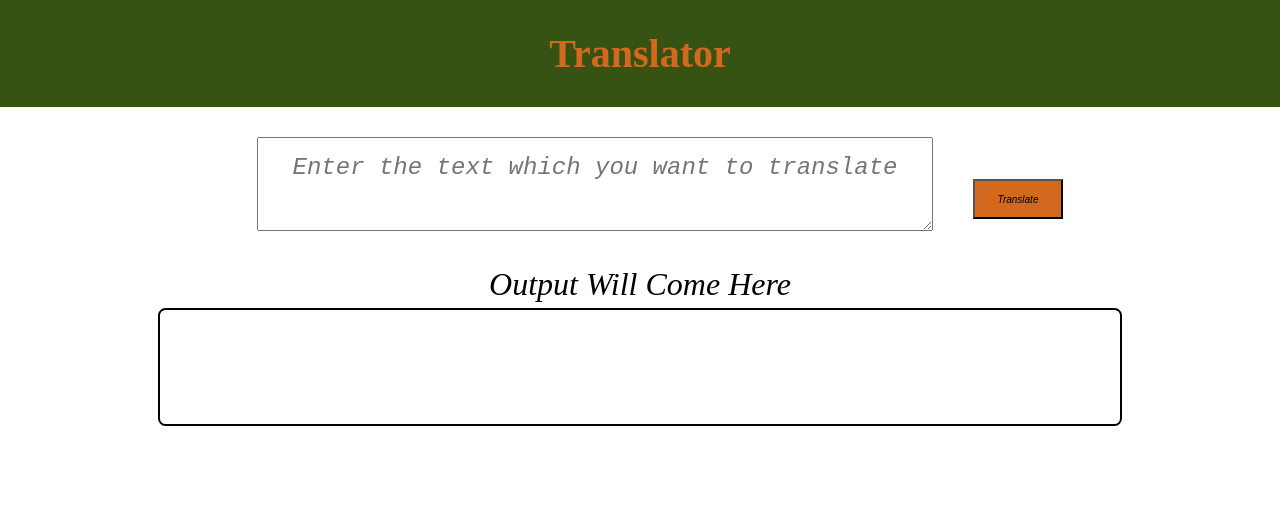
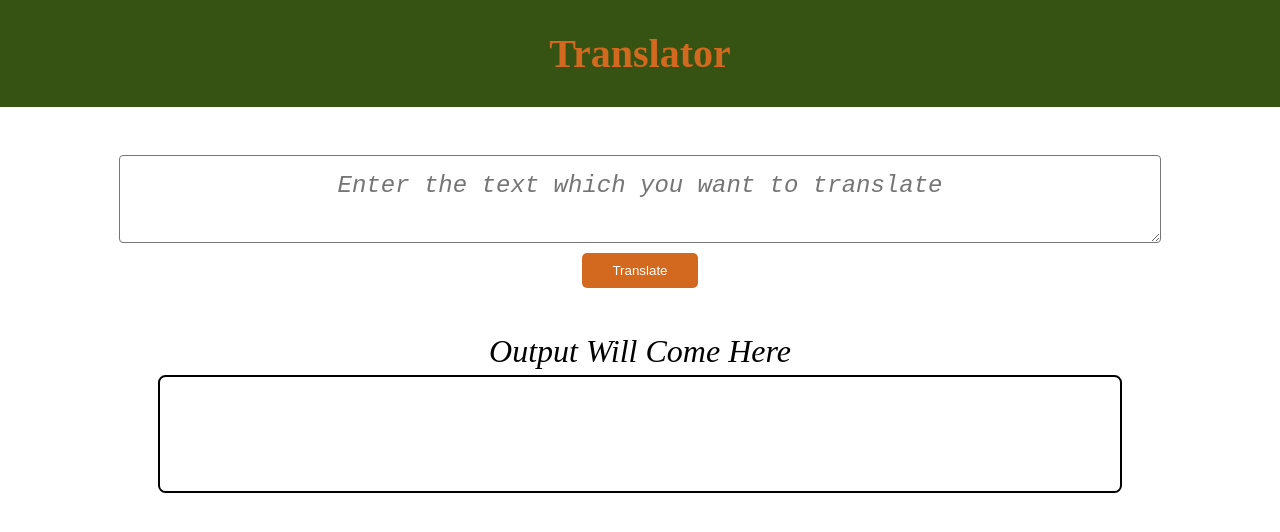
Before and after one commit to ddivyan/minion-translator, a plain HTML site: page index.html in a window 1280 px wide. Drawn offline with Linux system fonts and the light colour scheme.

Commit message:
final rectification

```diff
--- a/CSS/style.css
+++ b/CSS/style.css
@@ -1,70 +1,83 @@
-*{
+* {
     margin: 0px;
     padding: 0px;
 }
-.navbar{
+
+.navbar {
     padding: 30px 5px;
-    background-color:#365314;
+    background-color: #365314;
 }
-.navbar h1{
+
+.navbar h1 {
     text-align: center;
     color: chocolate;
     font-size: 2.5rem;
 }
 
-.firstSection{
-    display: flex;
-    flex-direction: row;
-    align-items: center;
-    justify-content: center;
+.firstSection {
     padding: 30px;
     border-radius: 7.5px;
     border-color: 5px solid black;
-
+    display: flex;
+    flex-direction: column;
+    align-items: center;
 }
 
-.firstSection :hover{
-    background-color:#f2eda0 ;
+.firstSection :hover {
+    background-color: #f2eda0;
     transition: 0.s;
 }
 
 
-.firstSection .txt-area{
-    width: 50%;
+.firstSection .txt-area {
+    flex: 1;
+    order: 1;
+    width: 80%;
     height: 60px;
     padding: 1rem 2rem;
-    text-align:center;
+    text-align: center;
     font-style: oblique;
     font-size: 1.5rem;
-    order:1;
-
+    border-radius: 0.25rem;
 }
 
-
-.firstSection .btn-translate{
+/* .firstSection .btn-translate {
+    flex: 2;
     background-color: chocolate;
     height: 40px;
     width: 90px;
     text-align: center;
-    position: relative;
     font-style: italic;
-    top: 15px;
-    left: 40px;
-    font-size: 10px ;
+    font-size: 10px;
     order: 2;
+    padding: 10px 5px;
+    margin: 10px;
+    align-items: flex-start;
+
+} */
+
+.firstSection .btn-translate{
+    display: inline-block;
+    padding: 10px 30px;
+    background-color: chocolate;
+    cursor: pointer;
+    margin: 10px;
+    flex: 2;
+    order: 2;
+    color: #fff;
+    border: none;
+    border-radius: 5px;
 }
- .output{
+
+.output {
     margin: auto;
     padding: 5px 0px;
     text-align: center;
     font-size: 2.0rem;
     font-style: oblique;
-
 }
 
-
-
-.output-div{
+.output-div {
     width: 50%;
     border: 2px solid black;
     height: 50px;
```
Lines whose indentation alone changed are shown as unchanged.
